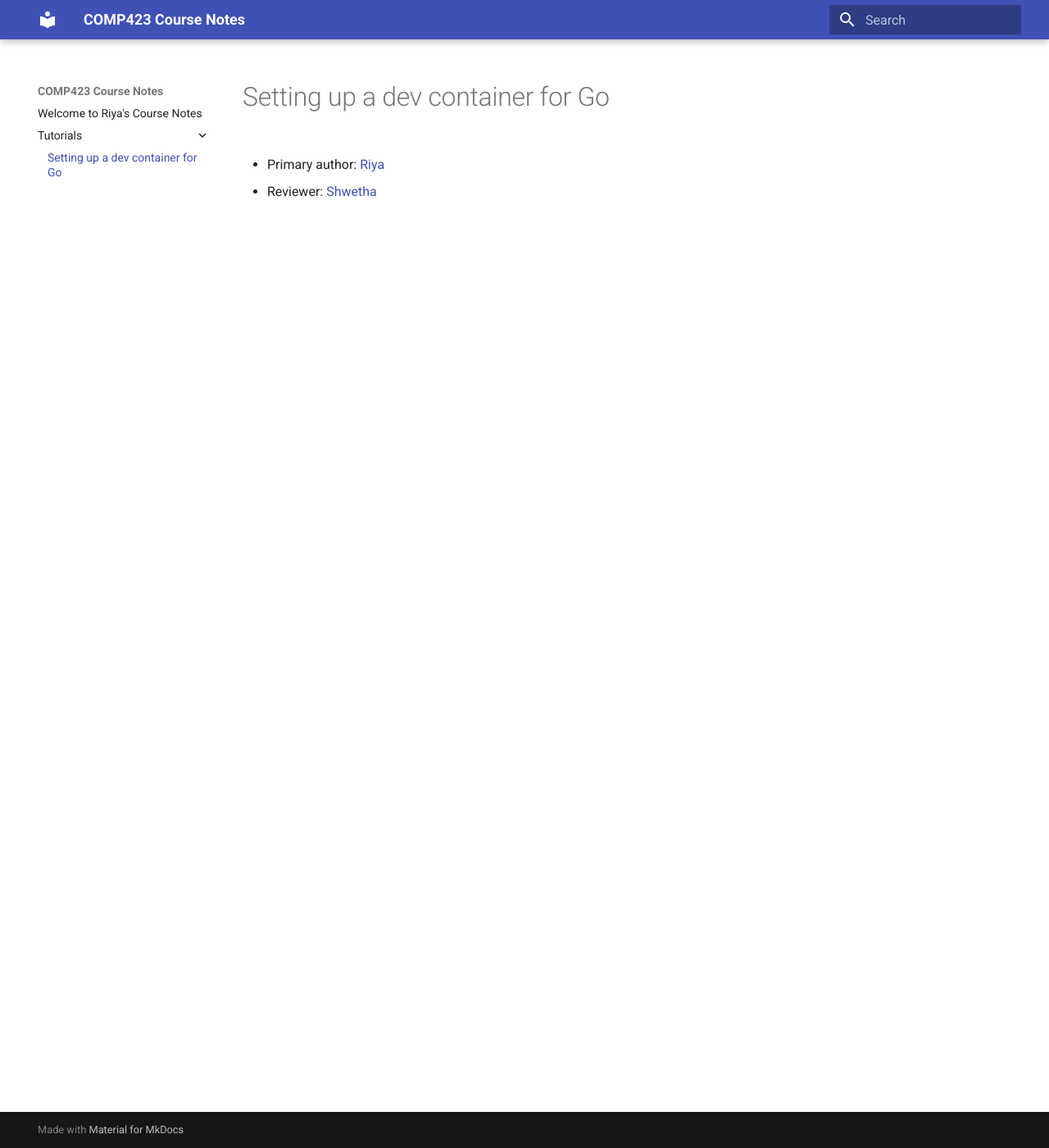
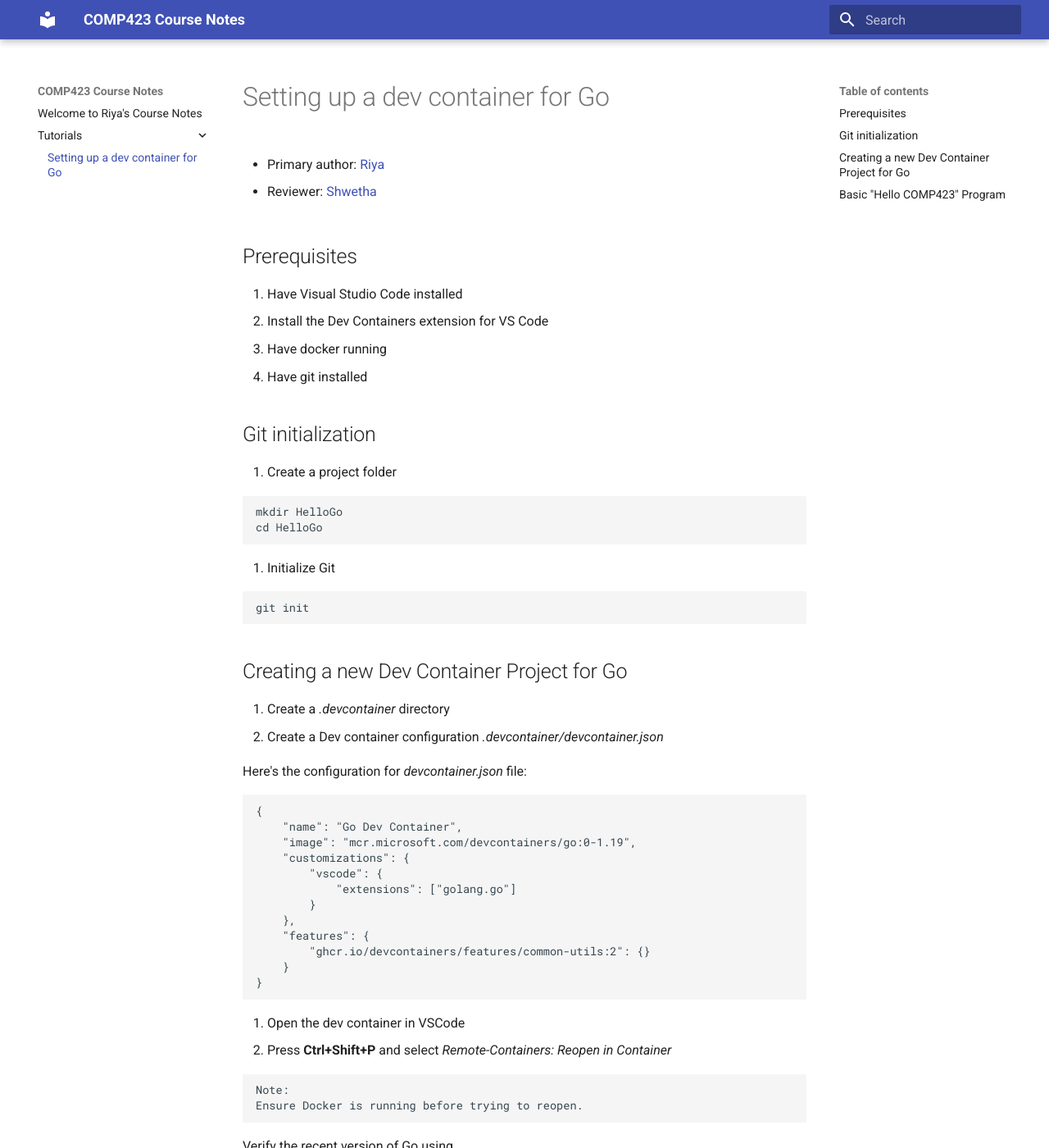
Before and after one commit to riyachawan/comp423-course-notes, an MkDocs documentation site: the page built from docs/tutorials/go-setup.md, in a window 1280 px wide and 1400 px high. Shown: the whole window at 82% size. Built offline with MkDocs 1.6.1 and Material for MkDocs 9.7.7, drawn with Linux system fonts in a browser that asks for light colours; some of the changed text lies outside the part shown.

Commit message:
go tutorial

````diff
--- a/docs/tutorials/go-setup.md
+++ b/docs/tutorials/go-setup.md
@@ -3,3 +3,85 @@
 * Primary author: [Riya](https://github.com/riyachawan/comp423-course-notes.git)
 
 * Reviewer: [Shwetha](https://github.com/shwethakunjur/comp423-course-notes)
+
+
+## Prerequisites
+
+1. Have Visual Studio Code installed
+2. Install the Dev Containers extension for VS Code
+3. Have docker running
+4. Have git installed
+
+## Git initialization
+
+1. Create a project folder
+```
+mkdir HelloGo
+cd HelloGo
+```
+2. Initialize Git
+```
+git init
+```
+
+
+## Creating a new Dev Container Project for Go
+
+1. Create a *.devcontainer* directory
+2. Create a Dev container configuration *.devcontainer/devcontainer.json*
+
+Here's the configuration for *devcontainer.json* file:
+```
+{
+    "name": "Go Dev Container",
+    "image": "mcr.microsoft.com/devcontainers/go:0-1.19",
+    "customizations": {
+        "vscode": {
+            "extensions": ["golang.go"]
+        }
+    },
+    "features": {
+        "ghcr.io/devcontainers/features/common-utils:2": {}
+    }
+}
+```
+
+3. Open the dev container in VSCode
+4. Press **Ctrl+Shift+P** and select *Remote-Containers: Reopen in Container*
+
+```
+Note:
+Ensure Docker is running before trying to reopen.
+```
+
+Verify the recent version of Go using
+```
+go version
+```
+
+## Basic "Hello COMP423" Program
+
+1. Create a Go program by creating *main.go*
+```
+package main
+import "fmt"
+func main() {
+    fmt.println("Hello COMP423")
+}
+```
+
+2. Initialize the Go module system
+```
+go mod init hello-go
+```
+
+3. Run the program
+```
+go run main.go
+```
+
+4. Build a binary
+```
+go build -o hello
+./hello
+```
````
